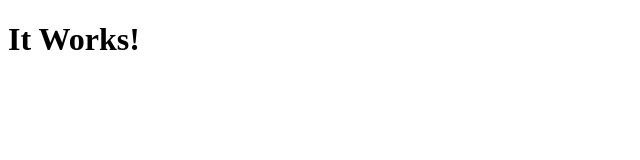
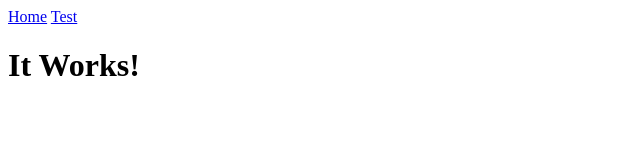
Before and after one commit to cD728/Web-Development-2026-27, a plain HTML site: page index.html in a window 1280 px wide. Shown: the whole page, without its empty margins (0-640 px from the left). Drawn offline with Linux system fonts and the light colour scheme.

Commit message:
Added navbar to index.html

```diff
--- a/index.html
+++ b/index.html
@@ -4,6 +4,7 @@
     <title>Test</title>
   </head>
   <body>
+    <nav><a href="/">Home</a> <a href="/test">Test</a></nav>
     <h1>It Works!</h1>
   </body>
 </html>
```
